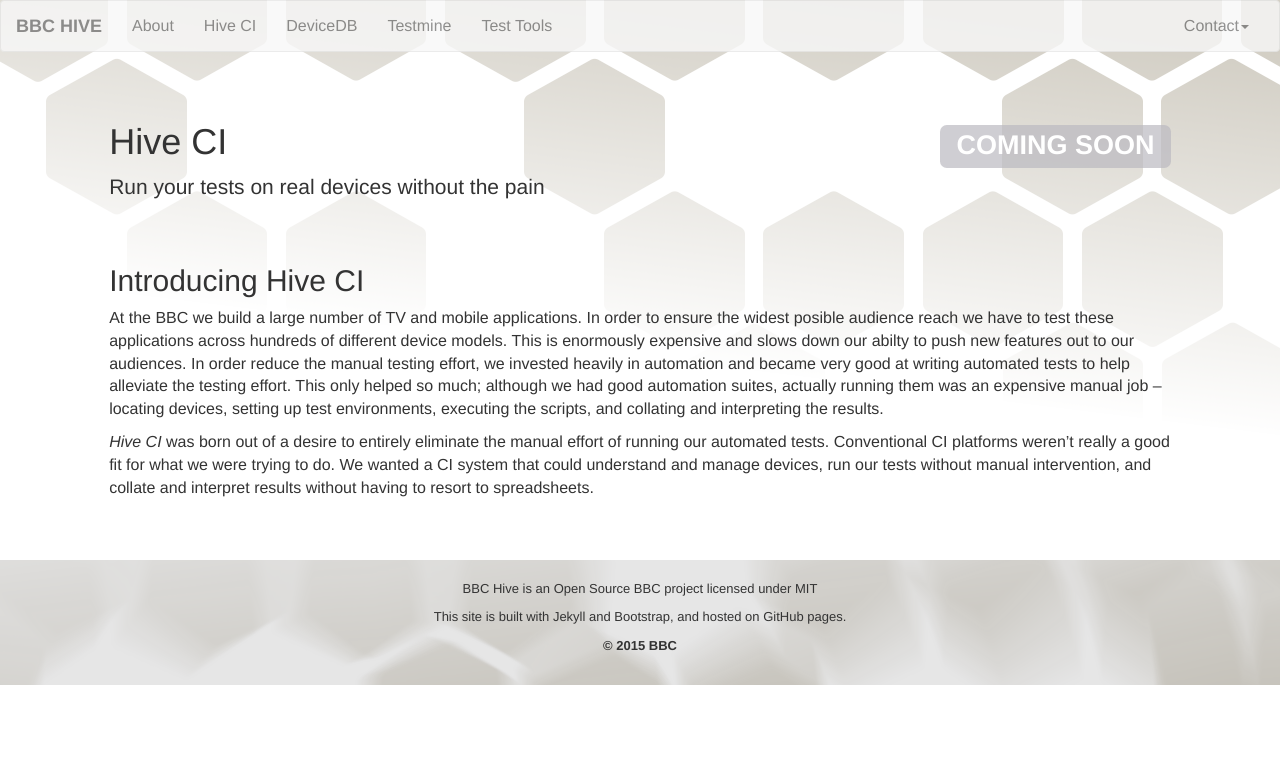
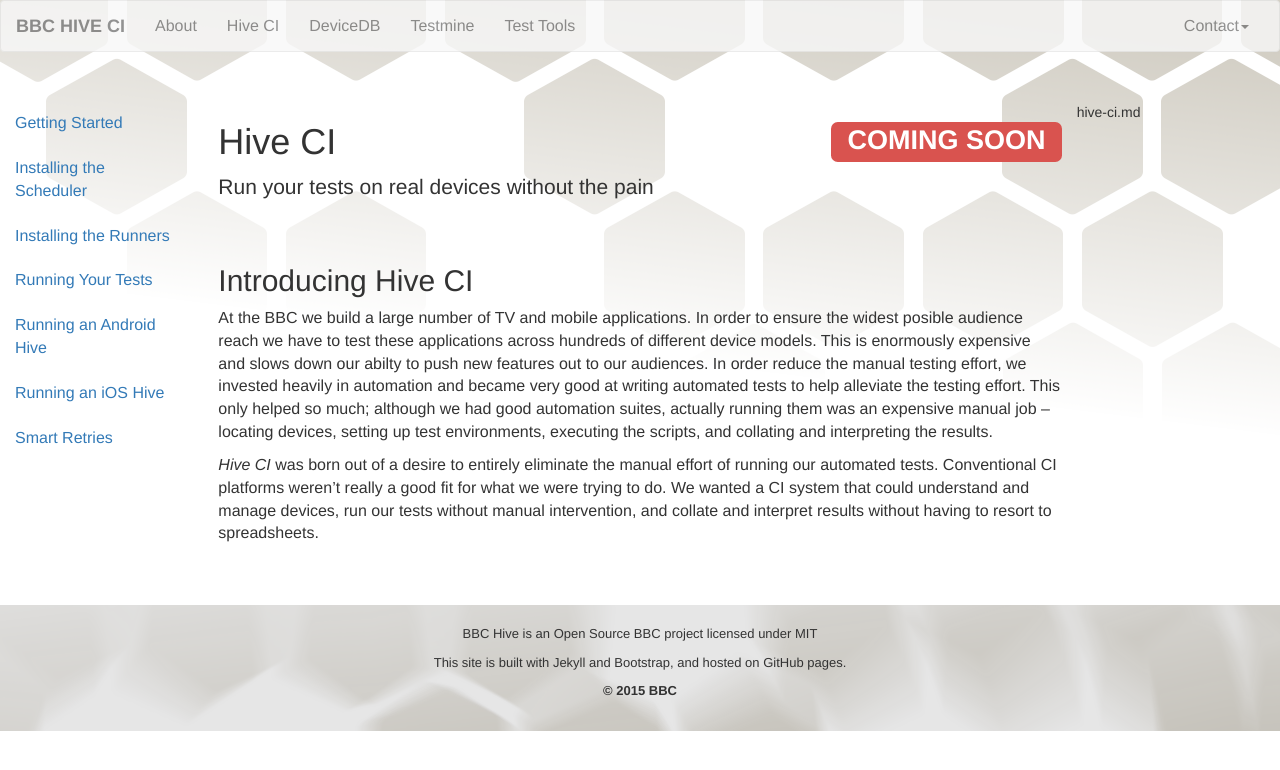
Before and after one commit to bbc/hive-ci, a Jekyll site: the page built from hive-ci.md, in a window 1280 px wide. Shown: the top 770 px of the page. Built offline with Jekyll 4.4.1, drawn with Linux system fonts in a browser that asks for light colours; nearby versions of some CDN libraries.

Commit message:
Add in docs templates

```diff
--- a/_config.yml
+++ b/_config.yml
@@ -9,3 +9,7 @@
 
 # Build settings
 markdown: kramdown
+
+collections:
+  documentation:
+    output: true
--- /dev/null
+++ b/_documentation/02-installing-the-scheduler.md
@@ -0,0 +1,16 @@
+---
+layout: documentation
+title: Installing the Scheduler
+permalink: documentation/installing-hive-scheduler.html
+---
+
+# Installing the Scheduler
+
+{: .lead}
+Setting up the Hive web application
+
+<br />
+
+## Installation instructions
+
+## Optional stuff
--- /dev/null
+++ b/_documentation/06-running-an-ios-hive.md
@@ -0,0 +1,14 @@
+---
+layout: documentation
+title: Running an iOS Hive
+permalink: documentation/ios-hive.html
+---
+
+# Running an iOS Hive
+
+{: .lead}
+Setting up an iOS test environment
+
+<br />
+
+## Setup ...
--- a/_includes/navbar.html
+++ b/_includes/navbar.html
@@ -8,7 +8,7 @@
         <span class="icon-bar"></span>
         <span class="icon-bar"></span>
       </button>
-      <a class="navbar-brand" href="/hive-ci/index.html"><strong>BBC HIVE</strong></a>
+      <a class="navbar-brand" href="/hive-ci/index.html"><strong>BBC HIVE CI</strong></a>
     </div>
 
     <!-- Collect the nav links, forms, and other content for toggling -->
--- /dev/null
+++ b/_layouts/documentation.html
@@ -0,0 +1,42 @@
+<!DOCTYPE html>
+<html lang="en">
+
+  {% include head.html %}
+
+  <body>
+    <div class="site-wrapper page-image">
+
+      {% include navbar.html %}
+
+
+      <div class="row">
+
+      <div class="page-content">
+        {{ page.name }}
+        <div class="col-xs-12 col-sm-2">
+          <ul class="nav nav-pills nav-stacked">
+            {% for doc in site.documentation %}
+            <li role="presentation">
+              <a href="/hive-ci{{ doc.url }}">{{ doc.title }}
+              </a>
+            </li>
+            {% endfor %}
+          </ul>
+        </div>
+
+
+        <div class="col-xs-10  col-sm-8">
+        {{ content }}
+        </div>
+      </div>
+      </div>
+
+      {% include footer.html %}
+
+    </div>
+
+
+    {% include scripts.html %}
+
+  </body>
+</html>
--- a/hive-ci.md
+++ b/hive-ci.md
@@ -1,9 +1,9 @@
 ---
-layout: default
+layout: documentation
 title: Hive CI
 ---
 
-<h1 class="pull-right"><span class="label label-grey">COMING SOON</span></h1>
+<h1><span class="label label-danger pull-right">COMING SOON</span></h1>
 
 # Hive CI
 
```
Also changed, not shown: _documentation/01-getting-started.md (added, +24 -0 lines), _documentation/03-setting-up-the-runners.md (added, +20 -0 lines), _documentation/04-running-your-tests.md (added, +18 -0 lines), _documentation/05-running-an-android-hive.md (added, +20 -0 lines), _documentation/07-smart-retries.md (added, +14 -0 lines).
